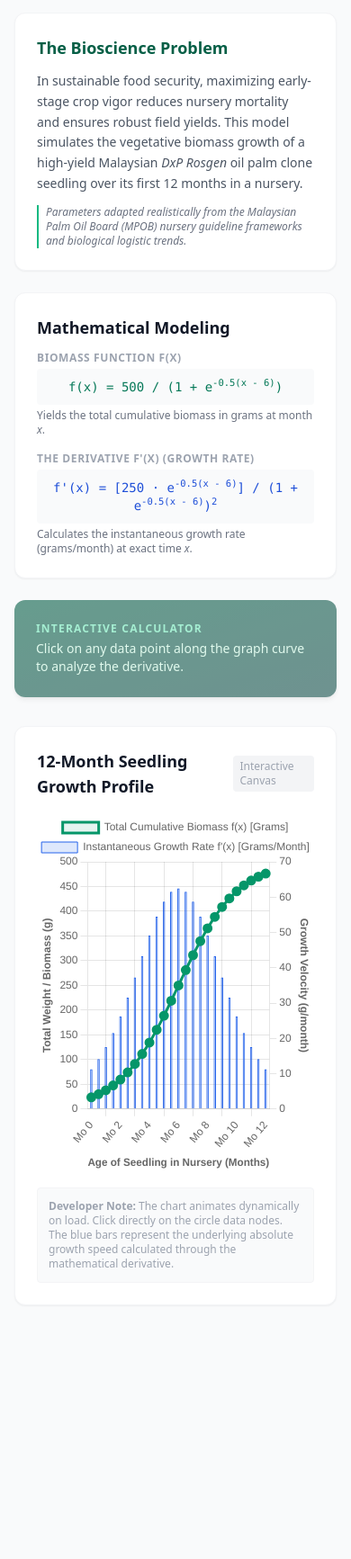
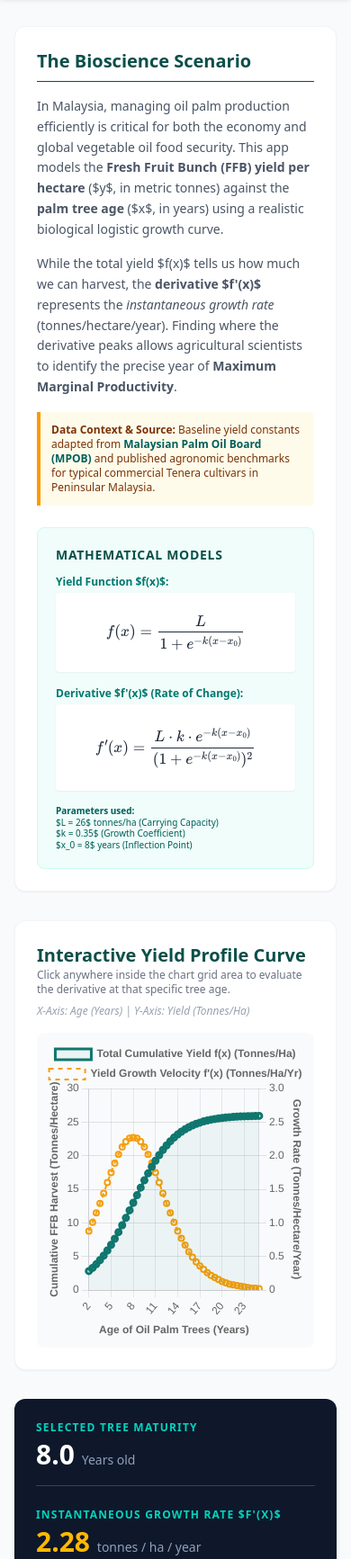
Before and after one commit to f25b1714-coder/f25b1714-coder.github.io, a plain HTML site: page index.html in a window 390 px wide. Shown: the part 267-2000 px from the top of the page at 90% size. Before the commit the page ends 1750 px from the top, so only its background shows below. Drawn offline with nearby package versions, Linux system fonts and the light colour scheme.

Commit message:
Add files via upload

```diff
--- a/index.html
+++ b/index.html
@@ -3,245 +3,275 @@
 <head>
     <meta charset="UTF-8">
     <meta name="viewport" content="width=device-width, initial-scale=1.0">
-    <title>Calculus in Malaysian Food Security: Oil Palm Biomass Growth</title>
+    <title>Malaysian Food Security: Oil Palm Yield Derivatives</title>
+    <script src="https://cdn.jsdelivr.net/npm/@tailwindcss/browser@4"></script>
     <script src="https://cdn.jsdelivr.net/npm/chart.js"></script>
-    <script src="https://cdn.tailwindcss.com"></script>
+    <script id="MathJax-script" async src="https://cdn.jsdelivr.net/npm/mathjax@3/es5/tex-mml-chtml.js"></script>
+    <style>
+        .gradient-bg {
+            background: linear-gradient(135deg, #115e59 0%, #064e3b 100%);
+        }
+    </style>
 </head>
-<body class="bg-gray-50 font-sans text-gray-800 antialiased">
+<body class="bg-gray-50 font-sans text-gray-800 min-h-screen">
 
-    <div class="max-w-5xl mx-auto px-4 py-8">
-        <header class="mb-8 text-center border-b border-gray-200 pb-6">
-            <span class="text-xs font-semibold tracking-wider text-emerald-600 uppercase bg-emerald-50 px-3 py-1 rounded-full">SFM: Food Security Application</span>
-            <h1 class="text-3xl font-bold text-gray-900 mt-2">Modeling Oil Palm Seedling Biomass Accumulation</h1>
-            <p class="text-gray-600 mt-1">Interactive demonstration of Derivatives $f'(x)$ in Malaysian Agriculture</p>
-        </header>
+    <header class="gradient-bg text-white py-8 px-6 shadow-md">
+        <div class="max-w-5xl mx-auto">
+            <span class="text-xs font-bold uppercase tracking-widest bg-teal-700 px-3 py-1 rounded-full text-teal-200">
+                Bioscience x Food Security Math Application
+            </span>
+            <h1 class="text-3xl md:text-4xl font-extrabold mt-3">Calculus in Malaysian Agriculture</h1>
+            <p class="text-teal-100 mt-2 text-sm md:text-base">
+                Optimizing Oil Palm FFB Yields Using Derivatives $f'(x)$ to Ensure National Food & Economic Security.
+            </p>
+        </div>
+    </header>
 
-        <div class="grid grid-cols-1 lg:grid-cols-3 gap-8">
-            <div class="lg:col-span-1 space-y-6">
-                <div class="bg-white p-6 rounded-xl shadow-sm border border-gray-100">
-                    <h2 class="text-lg font-bold text-emerald-800 mb-3">The Bioscience Problem</h2>
-                    <p class="text-sm text-gray-600 leading-relaxed mb-3">
-                        In sustainable food security, maximizing early-stage crop vigor reduces nursery mortality and ensures robust field yields.
-                        This model simulates the vegetative biomass growth of a high-yield Malaysian <i>DxP Rosgen</i> oil palm clone seedling over its first 12 months in a nursery.
-                    </p>
-                    <p class="text-xs text-gray-500 italic border-l-2 border-emerald-500 pl-2">
-                        Parameters adapted realistically from the Malaysian Palm Oil Board (MPOB) nursery guideline frameworks and biological logistic trends.
+    <main class="max-w-5xl mx-auto px-4 py-8 space-y-8">
+
+        <section class="grid md:grid-cols-3 gap-6 bg-white p-6 rounded-xl shadow-xs border border-gray-100">
+            <div class="md:col-span-2 space-y-4">
+                <h2 class="text-xl font-bold text-teal-900 border-b pb-2">The Bioscience Scenario</h2>
+                <p class="text-sm leading-relaxed text-gray-600">
+                    In Malaysia, managing oil palm production efficiently is critical for both the economy and global vegetable oil food security. This app models the <strong>Fresh Fruit Bunch (FFB) yield per hectare</strong> ($y$, in metric tonnes) against the <strong>palm tree age</strong> ($x$, in years) using a realistic biological logistic growth curve.
+                </p>
+                <p class="text-sm leading-relaxed text-gray-600">
+                    While the total yield $f(x)$ tells us how much we can harvest, the <strong>derivative $f'(x)$</strong> represents the <em>instantaneous growth rate</em> (tonnes/hectare/year). Finding where the derivative peaks allows agricultural scientists to identify the precise year of <strong>Maximum Marginal Productivity</strong>.
+                </p>
+                <div class="bg-amber-50 border-l-4 border-amber-500 p-3 rounded-r text-xs text-amber-900">
+                    <strong>Data Context & Source:</strong> Baseline yield constants adapted from
+                    <span class="font-semibold text-teal-800">Malaysian Palm Oil Board (MPOB)</span>
+                    and published agronomic benchmarks for typical commercial Tenera cultivars in Peninsular Malaysia.
+                </div>
+            </div>
+
+            <div class="bg-teal-50 p-5 rounded-lg border border-teal-100 flex flex-col justify-between">
+                <div>
+                    <h3 class="text-sm font-bold text-teal-900 uppercase tracking-wider mb-3">Mathematical Models</h3>
+
+                    <div class="mb-4">
+                        <span class="text-xs font-semibold text-teal-700 block mb-1">Yield Function $f(x)$:</span>
+                        <div class="bg-white p-2 rounded shadow-xs text-sm font-mono overflow-x-auto text-center">
+                            $$f(x) = \frac{L}{1 + e^{-k(x - x_0)}}$$
+                        </div>
+                    </div>
+
+                    <div>
+                        <span class="text-xs font-semibold text-teal-700 block mb-1">Derivative $f'(x)$ (Rate of Change):</span>
+                        <div class="bg-white p-2 rounded shadow-xs text-sm font-mono overflow-x-auto text-center">
+                            $$f'(x) = \frac{L \cdot k \cdot e^{-k(x - x_0)}}{(1 + e^{-k(x - x_0)})^2}$$
+                        </div>
+                    </div>
+                </div>
+                <div class="text-[10px] text-teal-800 mt-4 leading-tight">
+                    <strong>Parameters used:</strong><br>
+                    $L = 26$ tonnes/ha (Carrying Capacity)<br>
+                    $k = 0.35$ (Growth Coefficient)<br>
+                    $x_0 = 8$ years (Inflection Point)
+                </div>
+            </div>
+        </section>
+
+        <section class="bg-white p-6 rounded-xl shadow-xs border border-gray-100">
+            <div class="flex flex-col md:flex-row justify-between items-start md:items-center mb-4">
+                <div>
+                    <h2 class="text-xl font-bold text-teal-900">Interactive Yield Profile Curve</h2>
+                    <p class="text-xs text-gray-500">Click anywhere inside the chart grid area to evaluate the derivative at that specific tree age.</p>
+                </div>
+                <div class="mt-2 md:mt-0 text-xs text-gray-400 italic">
+                    X-Axis: Age (Years) | Y-Axis: Yield (Tonnes/Ha)
+                </div>
+            </div>
+
+            <div class="relative h-[350px] md:h-[450px] w-full bg-gray-50 rounded-lg p-2">
+                <canvas id="yieldChart"></canvas>
+            </div>
+        </section>
+
+        <section id="resultPanel" class="bg-slate-900 text-white p-6 rounded-xl shadow-md transition-all duration-300 transform scale-100 opacity-100">
+            <div class="grid md:grid-cols-3 gap-6 items-center">
+
+                <div class="border-b md:border-b-0 md:border-r border-slate-700 pb-4 md:pb-0">
+                    <span class="text-xs font-bold text-teal-400 uppercase tracking-widest block mb-1">Selected Tree Maturity</span>
+                    <div class="text-3xl font-extrabold text-white">
+                        <span id="outAge">8.0</span> <span class="text-sm font-normal text-slate-400">Years old</span>
+                    </div>
+                </div>
+
+                <div class="border-b md:border-b-0 md:border-r border-slate-700 pb-4 md:pb-0">
+                    <span class="text-xs font-bold text-teal-400 uppercase tracking-widest block mb-1">Instantaneous Growth Rate $f'(x)$</span>
+                    <div class="text-3xl font-extrabold text-amber-400">
+                        <span id="outDerivative">2.28</span> <span class="text-sm font-normal text-slate-400">tonnes / ha / year</span>
+                    </div>
+                </div>
+
+                <div>
+                    <span class="text-xs font-bold text-teal-400 uppercase tracking-widest block mb-1">Layman Bioscience Breakdown</span>
+                    <p id="outExplanation" class="text-sm text-slate-300 leading-relaxed">
+                        At year 8.0, the plantation is experiencing its absolute peak efficiency window. Production is expanding at its fastest rate. Ensure optimal fertilizer application right now to capture this aggressive biological surge.
                     </p>
                 </div>
 
-                <div class="bg-white p-6 rounded-xl shadow-sm border border-gray-100">
-                    <h2 class="text-lg font-bold text-gray-900 mb-3">Mathematical Modeling</h2>
+            </div>
+        </section>
 
-                    <div class="mb-4">
-                        <span class="text-xs font-bold text-gray-400 uppercase tracking-wider block mb-1">Biomass Function f(x)</span>
-                        <div class="bg-gray-50 p-2.5 rounded text-sm font-mono text-center text-emerald-700">
-                            f(x) = 500 / (1 + e<sup>-0.5(x - 6)</sup>)
-                        </div>
-                        <p class="text-xs text-gray-500 mt-1">Yields the total cumulative biomass in grams at month <i>x</i>.</p>
-                    </div>
+    </main>
 
-                    <div>
-                        <span class="text-xs font-bold text-gray-400 uppercase tracking-wider block mb-1">The Derivative f'(x) (Growth Rate)</span>
-                        <div class="bg-gray-50 p-2.5 rounded text-sm font-mono text-center text-blue-700">
-                            f'(x) = [250 &middot; e<sup>-0.5(x - 6)</sup>] / (1 + e<sup>-0.5(x - 6)</sup>)<sup>2</sup>
-                        </div>
-                        <p class="text-xs text-gray-500 mt-1">Calculates the instantaneous growth rate (grams/month) at exact time <i>x</i>.</p>
-                    </div>
-                </div>
-
-                <div id="output-card" class="bg-gradient-to-br from-emerald-800 to-teal-900 text-white p-6 rounded-xl shadow-md transform transition-all duration-300 opacity-60">
-                    <h3 class="text-xs font-bold uppercase tracking-widest text-emerald-300 mb-1">Interactive Calculator</h3>
-                    <p id="calc-prompt" class="text-sm text-emerald-100">Click on any data point along the graph curve to analyze the derivative.</p>
-
-                    <div id="calc-results" class="hidden space-y-3">
-                        <div>
-                            <span class="text-xs text-emerald-200 block">Selected Timeline:</span>
-                            <span id="res-month" class="text-xl font-bold">Month 0</span>
-                        </div>
-                        <div class="grid grid-cols-2 gap-2 border-t border-emerald-700 pt-2">
-                            <div>
-                                <span class="text-xs text-emerald-200 block">Biomass f(x):</span>
-                                <span id="res-mass" class="font-mono text-sm font-bold">0g</span>
-                            </div>
-                            <div>
-                                <span class="text-xs text-emerald-200 block">Growth Rate f'(x):</span>
-                                <span id="res-rate" class="font-mono text-sm font-bold text-yellow-300">0 g/mo</span>
-                            </div>
-                        </div>
-                        <div class="border-t border-emerald-700 pt-2">
-                            <span class="text-xs text-emerald-200 block mb-0.5">What this means:</span>
-                            <p id="res-explain" class="text-xs text-emerald-500 bg-white p-2 rounded text-gray-800 leading-snug"></p>
-                        </div>
-                    </div>
-                </div>
-            </div>
-
-            <div class="lg:col-span-2 bg-white p-6 rounded-xl shadow-sm border border-gray-100 flex flex-col justify-between">
-                <div>
-                    <div class="flex justify-between items-center mb-4">
-                        <h2 class="text-lg font-bold text-gray-900">12-Month Seedling Growth Profile</h2>
-                        <span class="text-xs text-gray-400 bg-gray-100 px-2 py-1 rounded">Interactive Canvas</span>
-                    </div>
-                    <div class="relative w-full h-[400px]">
-                        <canvas id="growthChart"></canvas>
-                    </div>
-                </div>
-                <div class="mt-4 text-xs text-gray-400 bg-gray-50 p-3 rounded border border-gray-100">
-                    <strong>Developer Note:</strong> The chart animates dynamically on load. Click directly on the circle data nodes. The blue bars represent the underlying absolute growth speed calculated through the mathematical derivative.
-                </div>
-            </div>
-        </div>
-    </div>
+    <footer class="text-center py-8 text-xs text-gray-400 border-t border-gray-200 mt-12">
+        Designed for Malaysian Undergraduate Food Security Curriculum Study. Powered by Chart.js and Tailwind.
+    </footer>
 
     <script>
-        // Mathematical parameters
-        const L = 500;   // Carrying capacity (max weight in grams)
-        const k = 0.5;   // Growth rate scaling factor
-        const x0 = 6;    // Midpoint month
+        // Mathematical parameters for Oil Palm Logistic Model
+        const L = 26;    // Maximum yield capacity in tonnes per hectare
+        const k = 0.35;  // Growth rate modifier constant
+        const x0 = 8;    // Center point of steepest curve growth (years)
 
-        // Generate data points for 12 months (sampled at intervals of 0.5 for a smooth curve)
-        const months = [];
-        const biomassData = [];
-        const growthRateData = [];
+        // Generate dynamic data arrays for years 2 to 25
+        const labels = [];
+        const yieldData = [];
+        const derivativeData = [];
 
-        for (let x = 0; x <= 12; x += 0.5) {
-            months.push(x);
+        for (let x = 2; x <= 25; x += 0.5) {
+            labels.push(x);
 
             // Logistic function f(x)
             const fx = L / (1 + Math.exp(-k * (x - x0)));
-            biomassData.push(Number(fx.toFixed(2)));
+            yieldData.push(fx.toFixed(2));
 
-            // Derivative function f'(x)
+            // Derivative f'(x)
             const expTerm = Math.exp(-k * (x - x0));
-            const fPrimeX = (L * k * expTerm) / Math.pow(1 + expTerm, 2);
-            growthRateData.push(Number(fPrimeX.toFixed(2)));
+            const fPrimeX = (L * k * expTerm) / Math.pow((1 + expTerm), 2);
+            derivativeData.push(fPrimeX.toFixed(2));
         }
 
         // Initialize Chart.js
-        const ctx = document.getElementById('growthChart').getContext('2d');
-        const growthChart = new Chart(ctx, {
+        const ctx = document.getElementById('yieldChart').getContext('2d');
+
+        // Horizontal line plugin to draw interactive crosshair on selected age
+        let activeXValue = 8.0;
+
+        const chart = new Chart(ctx, {
             type: 'line',
             data: {
-                labels: months.map(m => `Mo ${m}`),
+                labels: labels,
                 datasets: [
                     {
-                        label: 'Total Cumulative Biomass f(x) [Grams]',
-                        data: biomassData,
-                        borderColor: '#059669',
-                        backgroundColor: 'rgba(5, 150, 105, 0.1)',
+                        label: 'Total Cumulative Yield f(x) (Tonnes/Ha)',
+                        data: yieldData,
+                        borderColor: '#0f766e',
+                        backgroundColor: 'rgba(15, 118, 110, 0.05)',
                         borderWidth: 3,
                         tension: 0.3,
-                        yAxisID: 'y',
-                        pointBackgroundColor: '#059669',
-                        pointHoverRadius: 8,
-                        pointRadius: 4
+                        fill: true,
+                        yAxisID: 'y'
                     },
                     {
-                        label: "Instantaneous Growth Rate f'(x) [Grams/Month]",
-                        data: growthRateData,
-                        borderColor: '#2563eb',
-                        backgroundColor: 'rgba(37, 99, 235, 0.15)',
-                        borderWidth: 1,
-                        fill: true,
-                        type: 'bar',
-                        yAxisID: 'y1',
-                        barPercentage: 0.4
+                        label: "Yield Growth Velocity f'(x) (Tonnes/Ha/Yr)",
+                        data: derivativeData,
+                        borderColor: '#f59e0b',
+                        backgroundColor: 'transparent',
+                        borderWidth: 2,
+                        borderDash: [5, 5],
+                        tension: 0.3,
+                        yAxisID: 'y1'
                     }
                 ]
             },
             options: {
                 responsive: true,
                 maintainAspectRatio: false,
-                animation: {
-                    duration: 2000,
-                    easing: 'easeOutQuart'
+                interaction: {
+                    mode: 'index',
+                    intersect: false,
+                },
+                plugins: {
+                    legend: {
+                        position: 'top',
+                        labels: { font: { size: 12, weight: 'bold' } }
+                    },
+                    tooltip: {
+                        callbacks: {
+                            footer: (tooltipItems) => {
+                                return 'Click to freeze/calculate details at this age.';
+                            }
+                        }
+                    }
                 },
                 scales: {
+                    x: {
+                        title: { display: true, text: 'Age of Oil Palm Trees (Years)', font: { weight: 'bold' } },
+                        grid: { color: '#e2e8f0' }
+                    },
                     y: {
                         type: 'linear',
                         display: true,
                         position: 'left',
-                        title: {
-                            display: true,
-                            text: 'Total Weight / Biomass (g)',
-                            font: { weight: 'bold' }
-                        }
+                        title: { display: true, text: 'Cumulative FFB Harvest (Tonnes/Hectare)', font: { weight: 'bold' } },
+                        min: 0,
+                        max: 30
                     },
                     y1: {
                         type: 'linear',
                         display: true,
                         position: 'right',
-                        grid: { drawOnChartArea: false },
-                        title: {
-                            display: true,
-                            text: 'Growth Velocity (g/month)',
-                            font: { weight: 'bold' }
-                        }
-                    },
-                    x: {
-                        title: {
-                            display: true,
-                            text: 'Age of Seedling in Nursery (Months)',
-                            font: { weight: 'bold' }
-                        }
+                        title: { display: true, text: 'Growth Rate (Tonnes/Hectare/Year)', font: { weight: 'bold' } },
+                        min: 0,
+                        max: 3,
+                        grid: { drawOnChartArea: false }
                     }
                 },
-                plugins: {
-                    tooltip: {
-                        callbacks: {
-                            footer: (tooltipItems) => {
-                                return 'Click point to analyze calculus derivative.';
-                            }
-                        }
-                    }
+                // Triggered animations on click / update
+                animation: {
+                    duration: 1000,
+                    easing: 'easeOutElastic'
                 },
-                // Handle click events on chart nodes
-                onClick: (e, elements) => {
-                    if (elements.length > 0) {
-                        const index = elements[0].index;
-                        const selectedMonth = months[index];
-                        const currentBiomass = biomassData[index];
-                        const currentRate = growthRateData[index];
-
-                        displayDerivativeAnalysis(selectedMonth, currentBiomass, currentRate);
+                onClick: (e) => {
+                    const points = chart.getElementsAtEventForMode(e, 'index', { intersect: false }, true);
+                    if (points.length > 0) {
+                        const index = points[0].index;
+                        const age = labels[index];
+                        calculateAndDisplay(age);
                     }
                 }
             }
         });
 
-        // Function to update the interactive card UI and render layman explanations
-        function displayDerivativeAnalysis(month, biomass, rate) {
-            const card = document.getElementById('output-card');
-            const prompt = document.getElementById('calc-prompt');
-            const results = document.getElementById('calc-results');
+        // Compute derivatives and show layman explanations dynamically
+        function calculateAndDisplay(age) {
+            // Compute real values mathematically
+            const expTerm = Math.exp(-k * (age - x0));
+            const fx = L / (1 + expTerm);
+            const fPrimeX = (L * k * expTerm) / Math.pow((1 + expTerm), 2);
 
-            // UI Styling adjustments
-            card.classList.remove('opacity-60');
-            card.classList.add('scale-[1.02]');
-            setTimeout(() => card.classList.remove('scale-[1.02]'), 200);
-            prompt.classList.add('hidden');
-            results.classList.remove('hidden');
+            // Update DOM items
+            document.getElementById('outAge').innerText = age.toFixed(1);
+            document.getElementById('outDerivative').innerText = fPrimeX.toFixed(2);
 
-            // Set raw numbers
-            document.getElementById('res-month').innerText = `Month ${month}`;
-            document.getElementById('res-mass').innerText = `${biomass} g`;
-            document.getElementById('res-rate').innerText = `+${rate} g/month`;
+            let explanation = "";
 
-            // Formulate standard layman biological explanations depending on the inflection point (Month 6)
-            let explanation = "";
-            if (month < 4) {
-                explanation = `The seedling is in its lag phase. It's establishing roots, so the derivative (growth speed) is low at ${rate}g/month. Biomass accumulation is just picking up.`;
-            } else if (month >= 4 && month < 6) {
-                explanation = `The derivative is surging! The seedling's fronds are expanding rapidly, catching maximum sunlight. Growth velocity is accelerating towards its absolute peak.`;
-            } else if (month === 6) {
-                explanation = `This is the inflection point where f'(x) hits its maximum value of ${rate}g/month. The plant is gaining weight faster right now than at any other moment in its nursery lifecycle.`;
-            } else if (month > 6 && month <= 9) {
-                explanation = `While the seedling's overall weight is still growing significantly (${biomass}g), the derivative f'(x) has begun to slow down. Growth speed is decelerating as space restrictions in its nursery bag start taking effect.`;
+            if (age < 5) {
+                explanation = `Young immature palms. The derivative is small (${fPrimeX.toFixed(2)} tonnes/ha/yr), meaning yield growth is positive but crawling. Most biological energy is diverted into root and frond formation rather than fruit production.`;
+            } else if (age >= 5 && age < 7.5) {
+                explanation = `Early prime maturity phase. The derivative is scaling up rapidly. Every year, the capacity to yield accelerates significantly. Management should maximize macro-nutrients (NPK) to sustain this high acceleration phase.`;
+            } else if (age >= 7.5 && age <= 9) {
+                explanation = `Maximum Yield Acceleration Point (Inflection point). The derivative peaks near ${fPrimeX.toFixed(2)} tonnes/ha/yr. Total yield increases linearly at maximum capacity here. This is your operational sweet-spot for harvest efficiency.`;
+            } else if (age > 9 && age <= 15) {
+                explanation = `Stable mature phase. Notice that while cumulative yield is still growing, the derivative is dropping. Growth is slowing down or plateauing. The tree remains highly productive, but its yearly capacity improvement is shrinking.`;
             } else {
-                explanation = `The seedling is reaching its maximum nursery maturity capacity. The derivative is dropping towards zero, meaning the plant's weight has stabilized and it is ready for transplanting to the Malaysian field plantation.`;
+                explanation = `Senescent / Ageing phase. The derivative drops toward zero (${fPrimeX.toFixed(2)} tonnes/ha/yr). Cumulative yields are high, but growth has completely flattened. Planters should monitor this phase to budget for future replanting cycles.`;
             }
 
-            document.getElementById('res-explain').innerText = explanation;
+            document.getElementById('outExplanation').innerHTML = explanation;
+
+            // Flash effect for user UI feedback
+            const panel = document.getElementById('resultPanel');
+            panel.classList.remove('scale-100');
+            panel.classList.add('scale-[1.02]');
+            setTimeout(() => {
+                panel.classList.remove('scale-[1.02]');
+                panel.classList.add('scale-100');
+            }, 150);
         }
     </script>
 </body>
```
